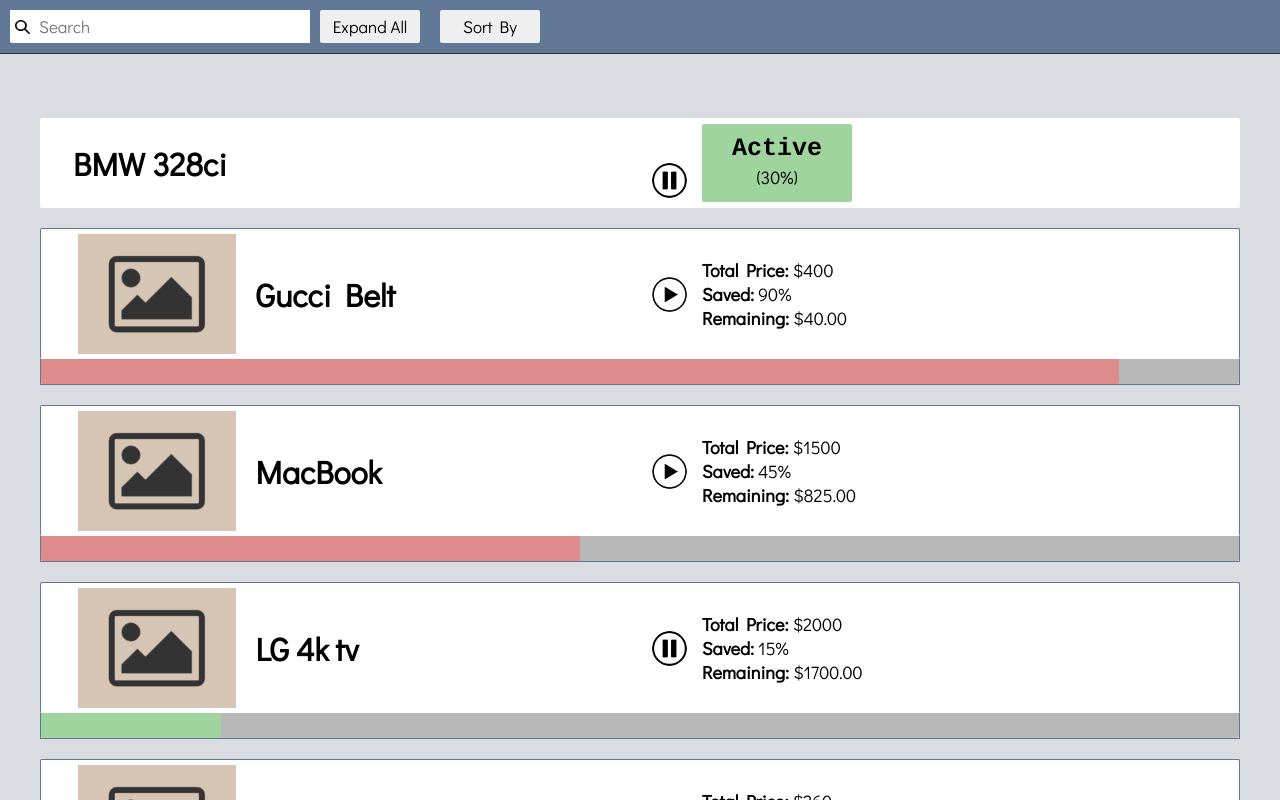
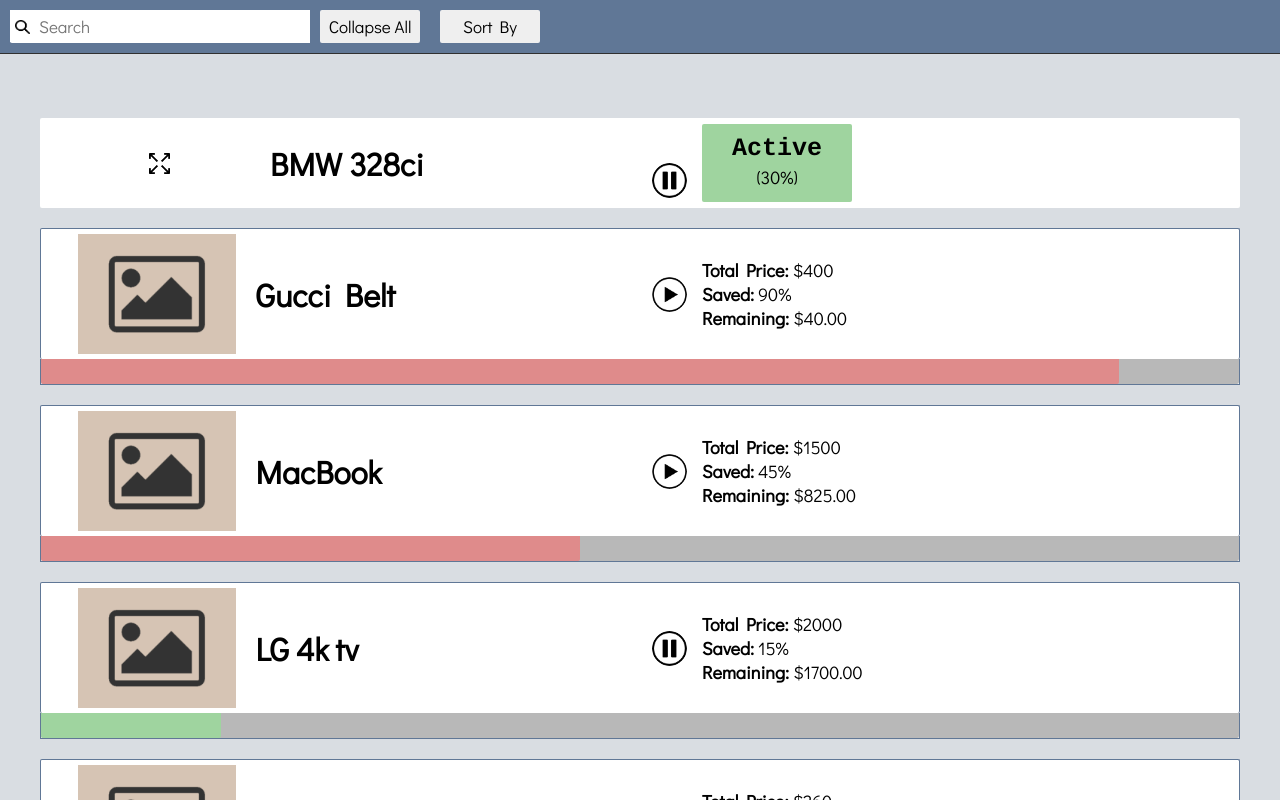
Before and after one commit to ecarlson1201/reel-test, a React (Create React App) app: page / in a window 1280 px wide. Both pictures are taken after a click on the element 640 px from the left and 183 px from the top of the page. Shown: the top 800 px of the page. Built offline with nearby package versions, Linux system fonts and the light colour scheme; a web font is replaced by a local one.

Commit message:
added expand icon

```diff
--- a/src/components/ItemPreview.css
+++ b/src/components/ItemPreview.css
@@ -7,6 +7,12 @@
     font-family: 'Didact Gothic', 'Courier New', Courier, monospace;
     font-weight: normal;
     font-size: large;
+}
+
+#expand-icon{
+    visibility: hidden;
+    max-width: 21px;
+    max-height: 21px;
 }
 
 @media only screen and (min-width: 600px) {
@@ -41,5 +47,18 @@
 
     .previewHeader{
         text-align: left;
+        display: inline-block;
+    }
+
+    #expand-icon{
+        visibility: initial;
+        display: inline-block;
+        margin-top: 20px;
+        margin-right: 100px;
+        margin-left: 76px;
+    }
+
+    .previewHeaderContainer{
+        display: flex;
     }
 }
--- a/src/components/ItemPreview.js
+++ b/src/components/ItemPreview.js
@@ -3,6 +3,8 @@
 
 import { changeExpand } from '../actions';
 import StatusButton from './statusButton';
+
+import expandIcon from '.././assets/expand-icon.png'
 
 import './itemPreview.css';
 
@@ -14,7 +16,8 @@
         return (
             <div className='itemContainer'>
                 <div className='row itemPreview' onClick={() => this.changeExpand(this.props)}>
-                    <div className='col-6'>
+                    <div className='col-6 previewHeaderContainer'>
+                        <img id='expand-icon' src={expandIcon} alt="expand-icon"/>
                         <h1 className='previewHeader'>{this.props.name}</h1>
                     </div>
                     <div className='col-6 statusSection'>
--- a/src/reducers/index.js
+++ b/src/reducers/index.js
@@ -24,7 +24,7 @@
         { name: 'iPhone X', status: 'Active', percentSaved: '15', total: '1000', visible: true, expanded: true },
         { name: 'Oculus Rift S', status: 'Paused', percentSaved: '40', total: '399', visible: true, expanded: true },
     ],
-    expandAll: false
+    expandAll: true
 }
 
 export default (state = initialState, action) => {
```
Also changed, not shown: src/assets/expand-icon.png (renamed from src/assets/expand.png).
